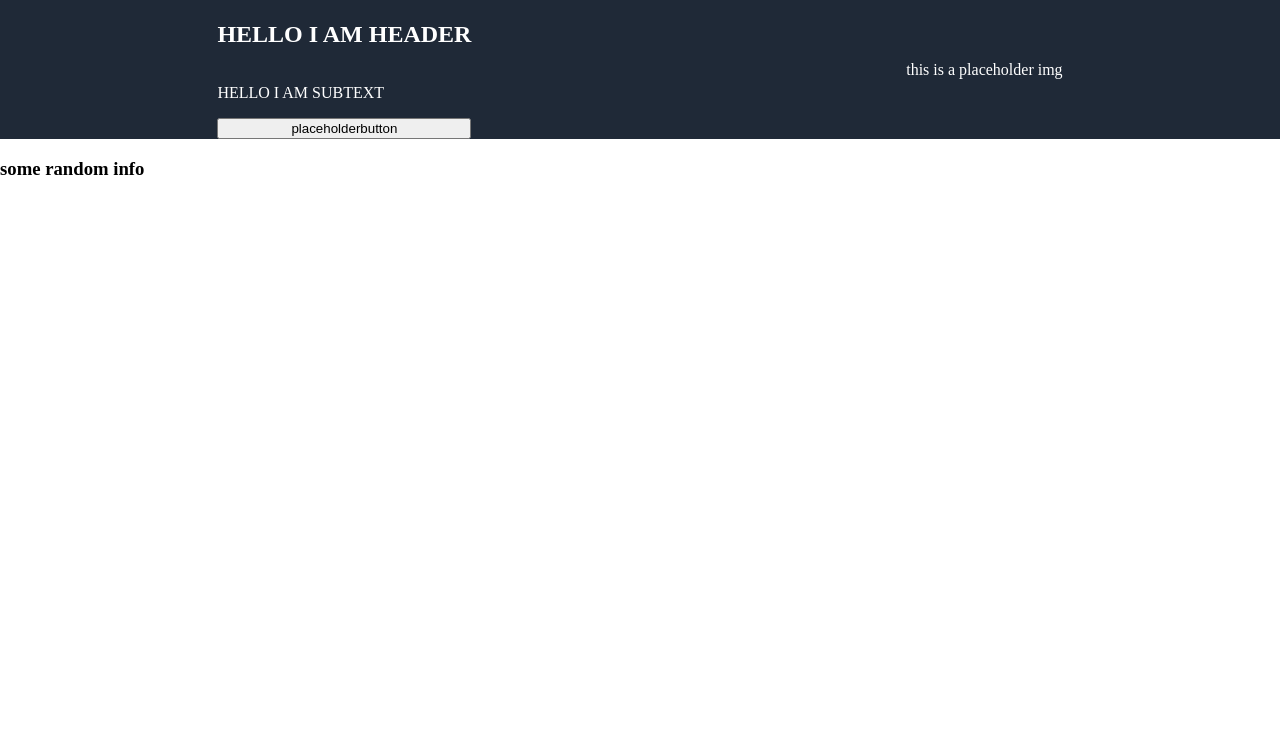
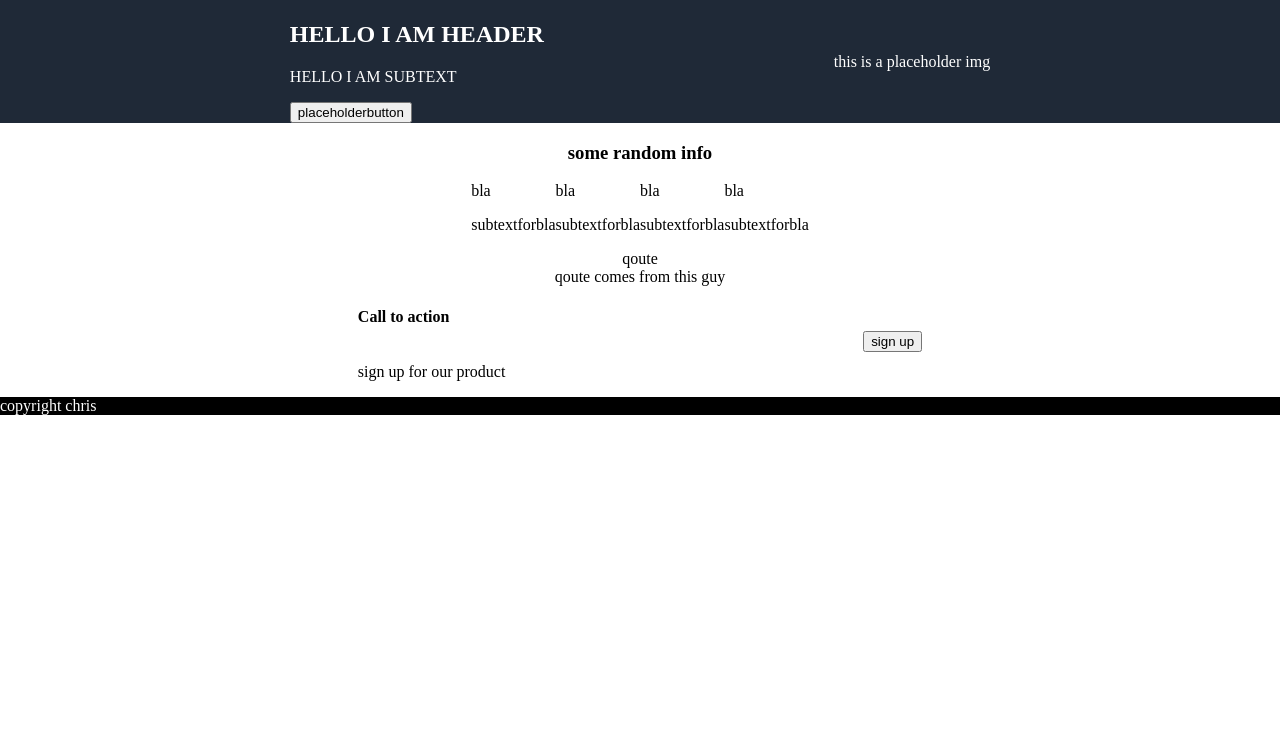
Before and after one commit to Chrisgth/landing-page, a plain HTML site: page index.html in a window 1280 px wide. Shown: the part 49-800 px from the top of the page. Drawn offline with Linux system fonts and the light colour scheme.

Commit message:
index.html roughly complete

```diff
--- a/index.html
+++ b/index.html
@@ -22,11 +22,38 @@
             </div>
             <p id="imageplaceholder">this is a placeholder img</p>
         </div>
-        <div>
+        <div class="contenttwo">
             <h3>some random info</h3>
-
+            <div class="subcontenttwo">
+                <div class="imagedesc">
+                    <div>bla</div>
+                    <p>subtextforbla</p>
+                </div>
+                <div class="imagedesc">
+                    <div>bla</div>
+                    <p>subtextforbla</p>
+                </div>
+                <div class="imagedesc">
+                    <div>bla</div>
+                    <p>subtextforbla</p>
+                </div>
+                <div class="imagedesc">
+                    <div>bla</div>
+                    <p>subtextforbla</p>
+                </div>
+            </div>
         </div>
-        <div></div>
-        <div class="footer"></div>
+        <div class="contentthree">
+            <div>qoute</div>
+            <div>qoute comes from this guy</div>
+        </div>
+        <div class="contentfour">
+            <div class="cfourdesc">
+                <h4>Call to action</h4>
+                <p>sign up for our product</p>
+            </div>
+            <button>sign up</button>
+        </div>
+        <div class="footer">copyright chris</div>
     </body>
 </html>
--- a/styles/styles.css
+++ b/styles/styles.css
@@ -2,10 +2,12 @@ body{
     display: flex;
     flex-direction: column;
     margin: 0;
+    justify-content: space-between;
+    height: 100%;
 }
 .header{
     display:flex;
-    justify-content: space-around;
+    justify-content: space-between;
     align-items: center;
     background-color: #1F2937;
     color: white;
@@ -17,12 +19,48 @@ body{
 }
 .contentone{
     display:flex;
-    justify-content: space-around;
+    justify-content: space-evenly;
     align-items: center;
     background-color: #1F2937;
     color: white;
 }
-.subcontentone{
+.contenttwo{
+    display: flex;
+    flex-direction: column;
+    justify-content: space-evenly;
+    align-items:center;
+}
+.subcontenttwo{
+    display:flex;
+    align-items: center;
+    justify-content: center;
+}
+
+.imagedesc{
+    display: flex;
+    flex-direction:column;
+}
+
+.contentthree{
+    display:flex;
+    flex-direction:column;
+    justify-content:center;
+    align-items:center;
+}
+
+.contentfour{
+    display:flex;
+    justify-content: space-evenly;
+    align-items: center;
+}
+
+.cfourdesc{
     display:flex;
     flex-direction: column;
+    margin: 0;
 }
+
+.footer{
+    background-color: black;
+    color:white;
+}
```
